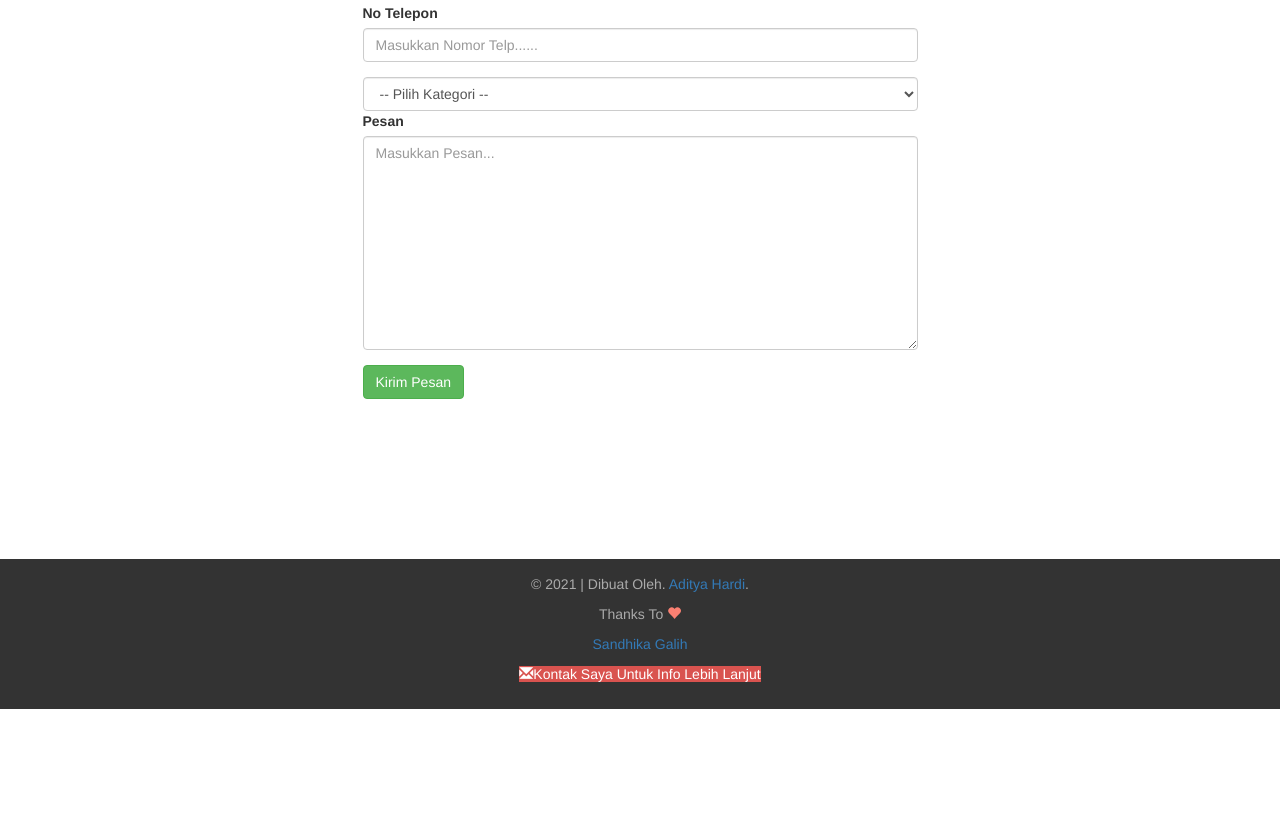
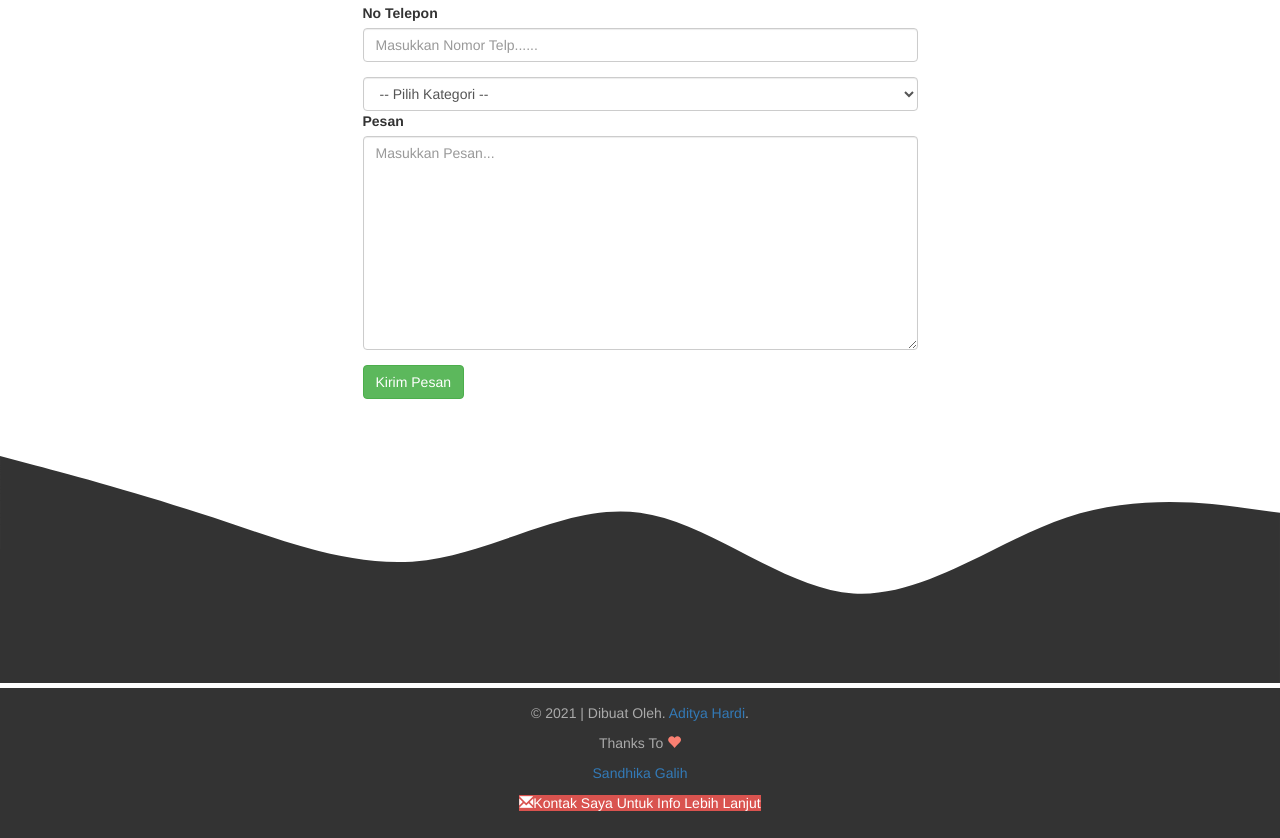
Before and after one commit to AdityaID-ctrl/AdityaID-ctrl.github.io, a plain HTML site: page index.html in a window 1280 px wide. Shown: the part 1992-2830 px from the top of the page. Before the commit the page ends 2701 px from the top, so only its background shows below. Drawn offline with Linux system fonts and the light colour scheme.

Commit message:
Initial Commit (Footer)

```diff
--- a/index.html
+++ b/index.html
@@ -170,6 +170,7 @@
         </div>
       </div>
       </div>
+      <svg xmlns="http://www.w3.org/2000/svg" viewBox="0 0 1440 320"><path fill="#333333" fill-opacity="1" d="M0,64L40,74.7C80,85,160,107,240,133.3C320,160,400,192,480,181.3C560,171,640,117,720,128C800,139,880,213,960,218.7C1040,224,1120,160,1200,133.3C1280,107,1360,117,1400,122.7L1440,128L1440,320L1400,320C1360,320,1280,320,1200,320C1120,320,1040,320,960,320C880,320,800,320,720,320C640,320,560,320,480,320C400,320,320,320,240,320C160,320,80,320,40,320L0,320Z"></path></svg>
     </section>
     <!-- akhir contact -->
 
```
